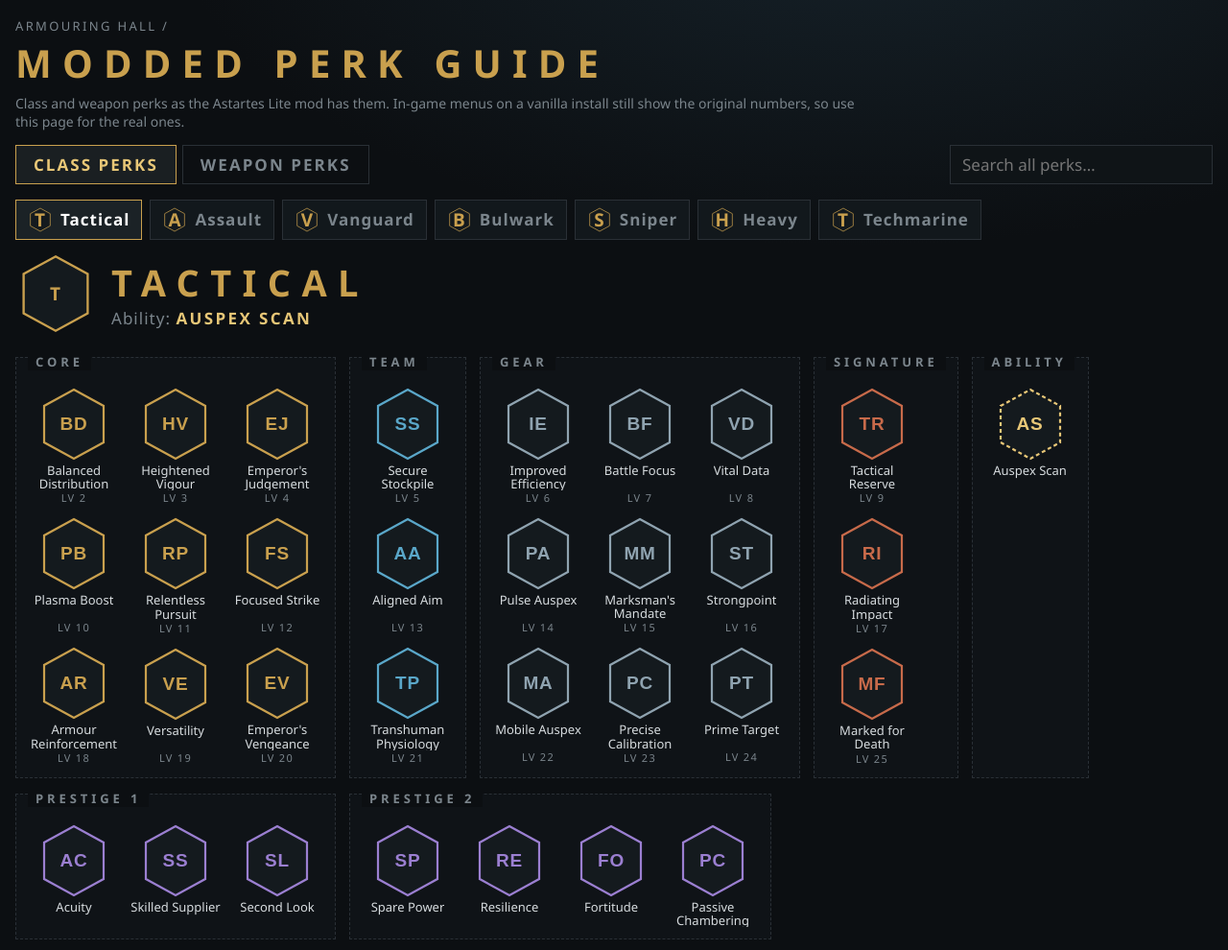
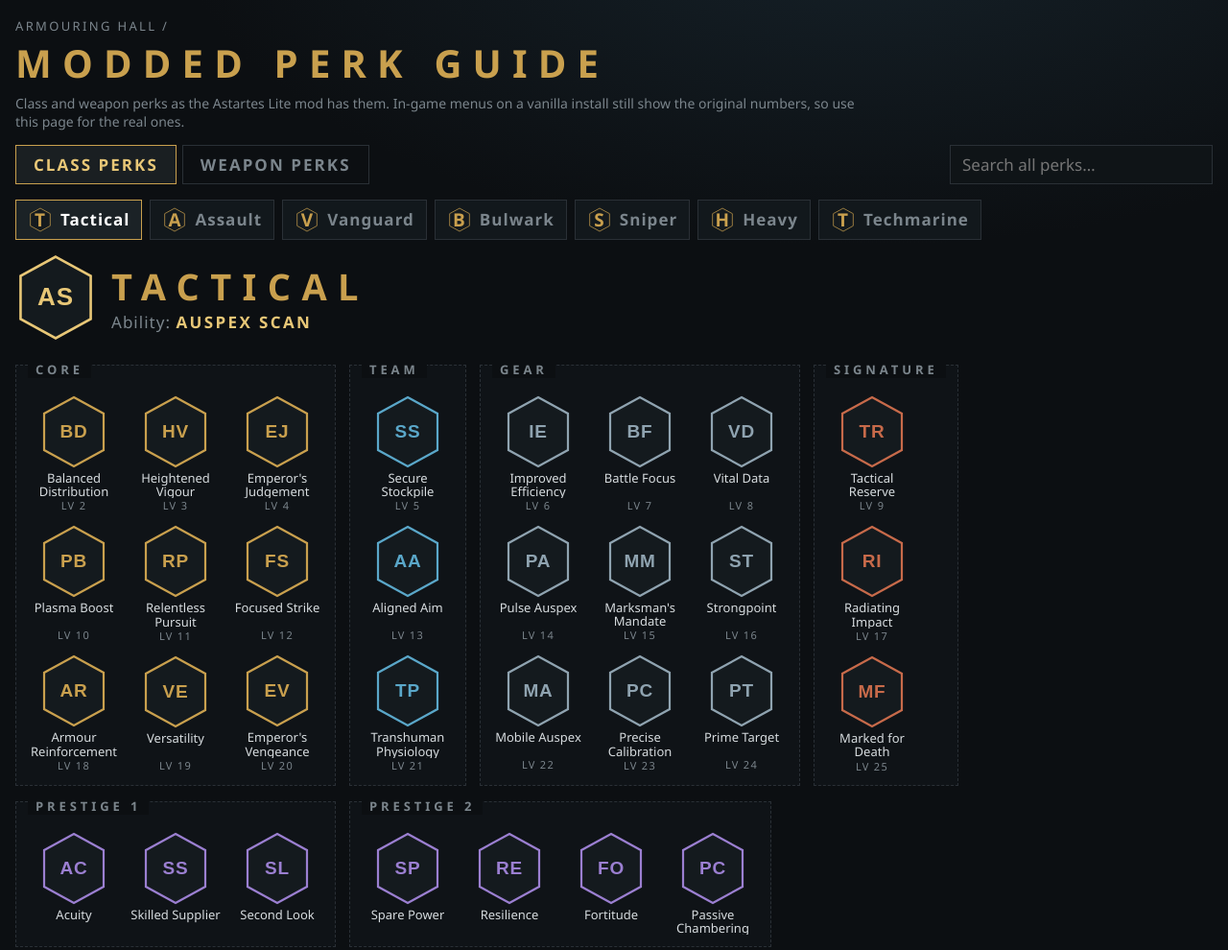
Before and after one commit to mcferranjj/sm2-astartes-overhaul-perk-guide, a plain HTML site: page index.html in a window 1280 px wide. Shown: the whole page at 96% size. Drawn offline with Linux system fonts and the light colour scheme.

Commit message:
Class ability hexagon replaces the class abbreviation; drop the Ability section
Co-Authored-By: Claude Sonnet 5.5 <noreply@anthropic.com>

```diff
--- a/index.html
+++ b/index.html
@@ -35,7 +35,7 @@ main{max-width:1500px;margin:0 auto;padding:0 16px 40px}
 .layout{display:block}
 
 .classhead{display:flex;gap:16px;align-items:center;margin:4px 0 14px}
-.classhead .em{width:84px;height:84px}
+.classhead .ab-hex{width:84px;height:92px;flex:none}.classhead .ab-hex .g{font-size:26px}
 .classhead h2{margin:0;font-size:clamp(26px,5vw,38px);letter-spacing:.3em;color:var(--gold);text-transform:uppercase}
 .classhead .ab{color:var(--dim);letter-spacing:.06em}.classhead .ab b{color:var(--gold2);letter-spacing:.14em;text-transform:uppercase}
 .hscroll{position:relative;overflow-x:auto;padding:10px 0 12px;-webkit-overflow-scrolling:touch}
@@ -247,12 +247,14 @@ function renderClass(){
   const colsHTML = (cols, where, color) => '<div class="cols">'+cols.map(col=>'<div class="col">'+mk(col, where+' perk', color)+'</div>').join('')+'</div>';
   const group = (title, inner) => '<section class="group"><h3>'+title+'</h3>'+inner+'</section>';
   const base = c.base.map(p => Object.assign({where:'Class ability'}, p));
-  const baseHTML = base.length ? group('Ability', '<div class="cols"><div class="col">'+base.map(p=>hex(p,'var(--gold2)','alt')).join('')+'</div></div>') : '';
+  const ab = base.find(p => !p.untext) || base[0] || null;
+  const abId = ab ? register(ab) : null;
+  const abHex = ab ? '<button class="hex ab-hex" data-id="'+abId+'" style="--c:var(--gold2)" aria-pressed="'+(state.sel===abId)+'" aria-label="'+esc(ab.n)+'">'+hexSVG+'<span class="g">'+esc(initials(ab.n))+'</span></button>' : '';
   const pres = c.prestige.map(pr => group('Prestige '+pr.level, '<div class="cols">'+pr.perks.map(p=>'<div class="col">'+hex(Object.assign({where:'Prestige '+pr.level+' perk'},p),'var(--pres)')+'</div>').join('')+'</div>')).join('');
   return '<div class="strip">'+strip+'</div>'+
    '<div class="layout"><div>'+
-   '<div class="classhead">'+emblem(c.name[0],'var(--gold)')+'<div><h2>'+esc(c.name)+'</h2><div class="ab">Ability: <b>'+esc(((c.base.find(p=>!p.untext)||{}).n)||(c.name==='Apothecary'?'Narthecium':''))+'</b></div></div></div>'+
-   '<div class="hscroll"><div class="groups">'+group('Core',colsHTML(c.core,'Core',GC.Core))+group('Team',colsHTML([c.team.map(p=>p)],'Team',GC.Team))+group('Gear',colsHTML(c.gear,'Gear',GC.Gear))+group('Signature',colsHTML(c.signature,'Signature',GC.Signature))+baseHTML+'</div>'+
+   '<div class="classhead">'+abHex+'<div><h2>'+esc(c.name)+'</h2><div class="ab">Ability: <b>'+esc(((c.base.find(p=>!p.untext)||{}).n)||(c.name==='Apothecary'?'Narthecium':''))+'</b></div></div></div>'+
+   '<div class="hscroll"><div class="groups">'+group('Core',colsHTML(c.core,'Core',GC.Core))+group('Team',colsHTML([c.team.map(p=>p)],'Team',GC.Team))+group('Gear',colsHTML(c.gear,'Gear',GC.Gear))+group('Signature',colsHTML(c.signature,'Signature',GC.Signature))+'</div>'+
    '<div class="prestige">'+pres+'</div></div>'+
    '</div></div>';
 }
```
